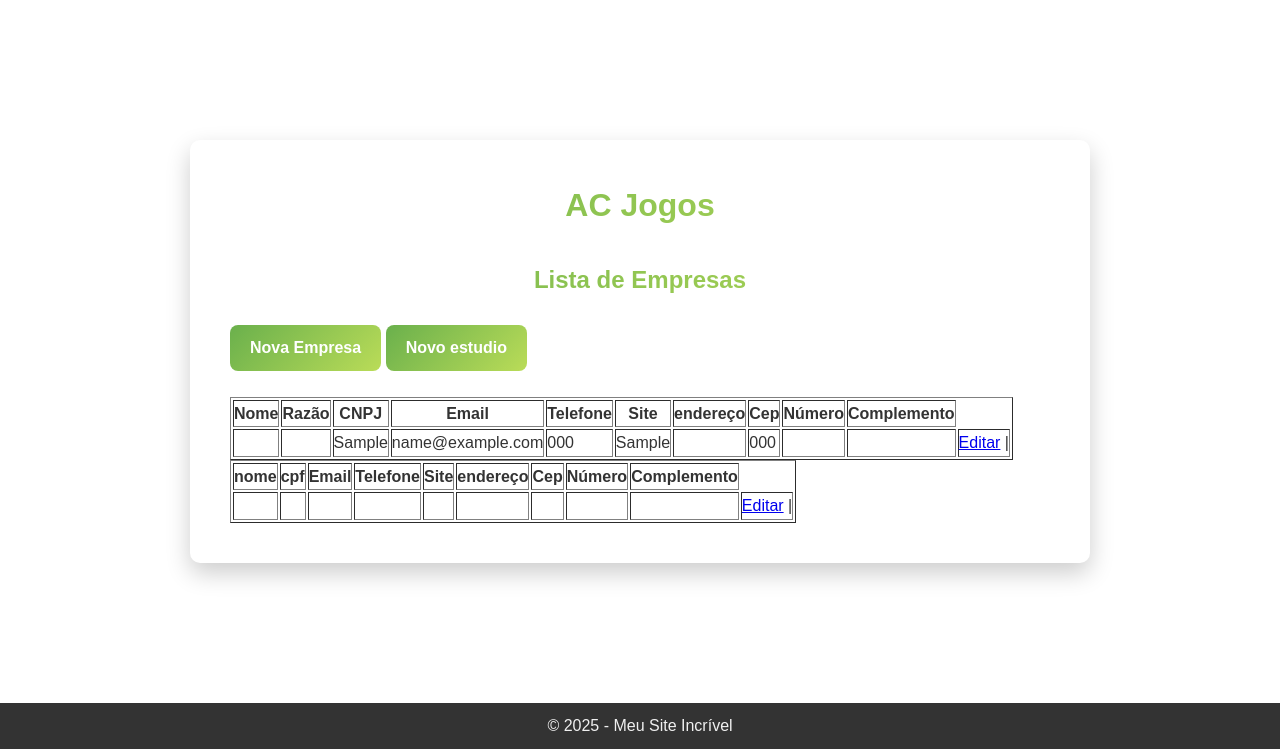
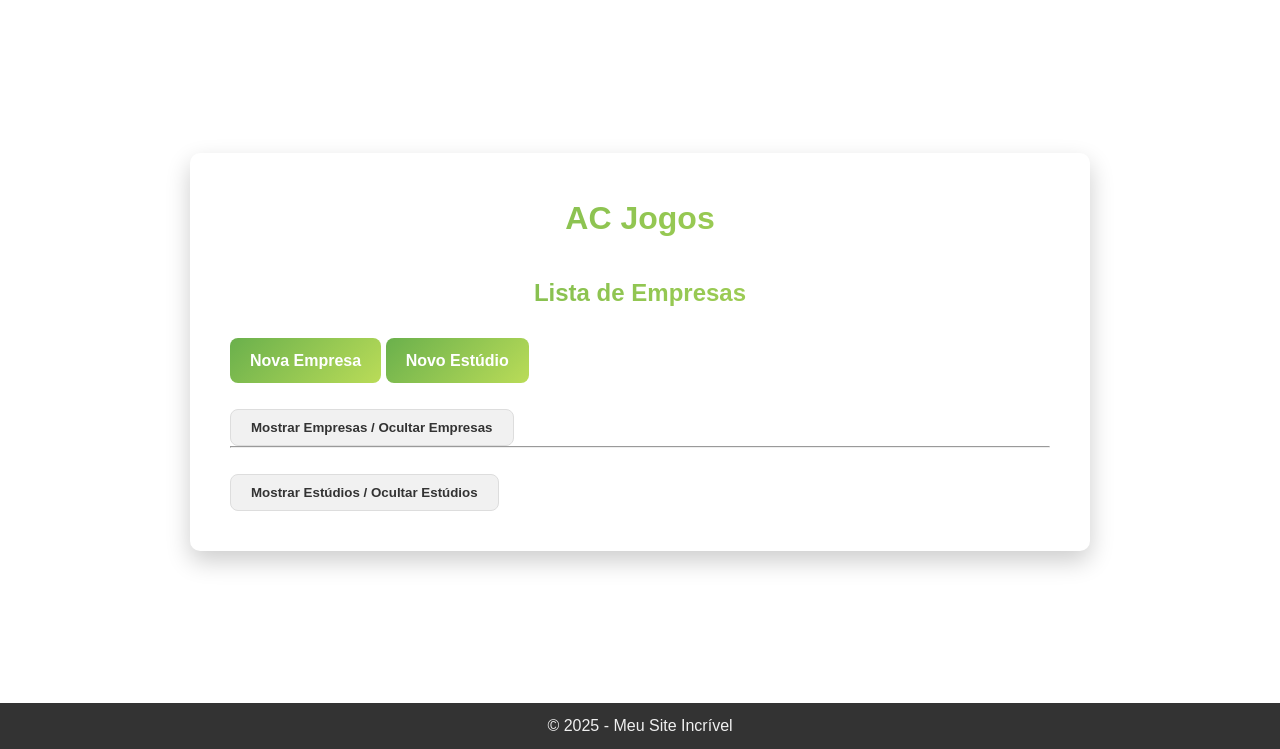
Before and after one commit to thiago-de-mattos/Projeto-Integrador, a Django app: page /empresas/listar in a window 1280 px wide. Shown: the part 51-800 px from the top of the page. Run offline with Django 5.2, Linux system fonts and the light colour scheme; a user stored in the database is signed in; tables that the repository leaves empty hold one stand-in row (values such as "Sample post").

Commit message:
feat: aprimorada a listagem de empresas e estúdios com novos campos e melhorias na exibição

```diff
--- a/templates/listagem_empresas.html
+++ b/templates/listagem_empresas.html
@@ -12,11 +12,19 @@
             </div>
         {% endfor %}
     {% endif %}
+
     <br>
     <a href="{% url 'empresas' %}" class="btn btn-primary">Nova Empresa</a>
-        <a href="{% url 'estudios' %}" class="btn btn-primary">Novo estudio</a>
+    <a href="{% url 'estudios' %}" class="btn btn-primary">Novo Estúdio</a>
     <br><br>
+
+    <!-- EMPRESAS -->
     {% if empresas %}
+        <button type="button" onclick="toggleDiv('conteudo_empresas')" class="btn btn-secondary">
+            Mostrar Empresas / Ocultar Empresas
+        </button>
+
+        <div id="conteudo_empresas" style="display:none; margin-top:15px;">
             <table border="1" cellpadding="10">
                 <thead>
                     <tr>
@@ -26,67 +34,120 @@
                         <th>Email</th>
                         <th>Telefone</th>
                         <th>Site</th>
-                        <th>endereço</th>
+                        <th>Endereço</th>
                         <th>Cep</th>
-                        <th>Número</th>
+                        <th>Cidade</th>
                         <th>Complemento</th>
+                        <th>Ações</th>
                     </tr>
                 </thead>
                 <tbody>
                     {% for empresa in empresas %}
                         <tr>
-                            <td>{{ empresa.nome }}</td>
-                            <td>{{ empresa.razao }}</td>
+                            <td>{{ empresa.nome_fantasia }}</td>
+                            <td>{{ empresa.razao_social }}</td>
                             <td>{{ empresa.cnpj }}</td>
                             <td>{{ empresa.email }}</td>
                             <td>{{ empresa.telefone }}</td>
                             <td>{{ empresa.site }}</td>
-                            <td>{{ empresa.endereco }}</td>
+                            <td>{{ empresa.endereco_completo }}</td>
                             <td>{{ empresa.cep }}</td>
-                            <td>{{ empresa.numero }}</td>
+                            <td>{{ empresa.cidade }}</td>
                             <td>{{ empresa.complemento }}</td>
                             <td>
-                                <a href="{% url 'editar_empresas' empresa.id %}">Editar</a> |
+                                <a href="{% url 'editar_empresas' empresa.id %}">Editar</a>
                             </td>
                         </tr>
                     {% endfor %}
                 </tbody>
             </table>
+
+            <br>
+
             <table border="1" cellpadding="10">
                 <thead>
                     <tr>
-                        <th>nome</th>
-                        <th>cpf</th>
+                        <th>Nome</th>
+                        <th>CPF</th>
                         <th>Email</th>
                         <th>Telefone</th>
-                        <th>Site</th>
-                        <th>endereço</th>
+                        <th>Nick</th>
+                        <th>Endereço</th>
                         <th>Cep</th>
                         <th>Número</th>
                         <th>Complemento</th>
+                        <th>Ações</th>
                     </tr>
                 </thead>
                 <tbody>
                     {% for empresa in empresas %}
                         <tr>
                             <td>{{ empresa.nome_responsavel }}</td>
-                            <td>{{ empresa.cpf_responsavel  }}</td>
-                            <td>{{ empresa.email_responsavel  }}</td>
-                            <td>{{ empresa.telefone_responsavel  }}</td>
-                            <td>{{ empresa.nick_responsavel  }}</td>
-                            <td>{{ empresa.endereco_responsavel  }}</td>
-                            <td>{{ empresa.cep_responsavel  }}</td>
-                            <td>{{ empresa.numero_responsavel  }}</td>
-                            <td>{{ empresa.complemento_responsavel  }}</td>
+                            <td>{{ empresa.cpf_responsavel }}</td>
+                            <td>{{ empresa.email_responsavel }}</td>
+                            <td>{{ empresa.telefone_responsavel }}</td>
+                            <td>{{ empresa.nick_responsavel }}</td>
+                            <td>{{ empresa.endereco_responsavel }}</td>
+                            <td>{{ empresa.cep_responsavel }}</td>
+                            <td>{{ empresa.numero_responsavel }}</td>
+                            <td>{{ empresa.complemento_responsavel }}</td>
                             <td>
-                                <a href="{% url 'editar_empresas' empresa.id %}">Editar</a> |
+                                <a href="{% url 'editar_empresas' empresa.id %}">Editar</a>
                             </td>
                         </tr>
                     {% endfor %}
                 </tbody>
             </table>
+        </div>
     {% else %}
         <p>Nenhuma empresa cadastrada ainda.</p>
     {% endif %}
+
+    <hr>
+
+<!-- ESTÚDIOS -->
+<br>
+{% if estudios %}
+    <button type="button" onclick="toggleDiv('conteudo_estudios')" class="btn btn-secondary">
+        Mostrar Estúdios / Ocultar Estúdios
+    </button>
+
+    <div id="conteudo_estudios" style="display:none; margin-top:15px;">
+        <table border="1" cellpadding="10">
+            <thead>
+                <tr>
+                    <th>Nome do Estúdio</th>
+                    <th>Email</th>
+                    <th>Telefone</th>
+                    <th>Endereço</th>
+                    <th>Ações</th>
+                </tr>
+            </thead>
+            <tbody>
+                {% for estudio in estudios %}
+                    <tr>
+                        <td>{{ estudio.nome_do_estudio }}</td>
+                        <td>{{ estudio.email }}</td>
+                        <td>{{ estudio.telefone }}</td>
+                        <td>{{ estudio.endereco }}</td>
+                        <td>
+                            <a href="{% url 'editar_estudios' estudio.id %}">Editar estúdio</a>
+                        </td>
+                    </tr>
+                {% endfor %}
+            </tbody>
+        </table>
     </div>
+{% else %}
+    <p>Nenhum estúdio cadastrado ainda.</p>
+{% endif %}
+
+</div>
+
+<script>
+function toggleDiv(id) {
+    const div = document.getElementById(id);
+    div.style.display = (div.style.display === 'none' || div.style.display === '') ? 'block' : 'none';
+}
+</script>
 {% endblock %}
```
Lines whose indentation alone changed are shown as unchanged.
